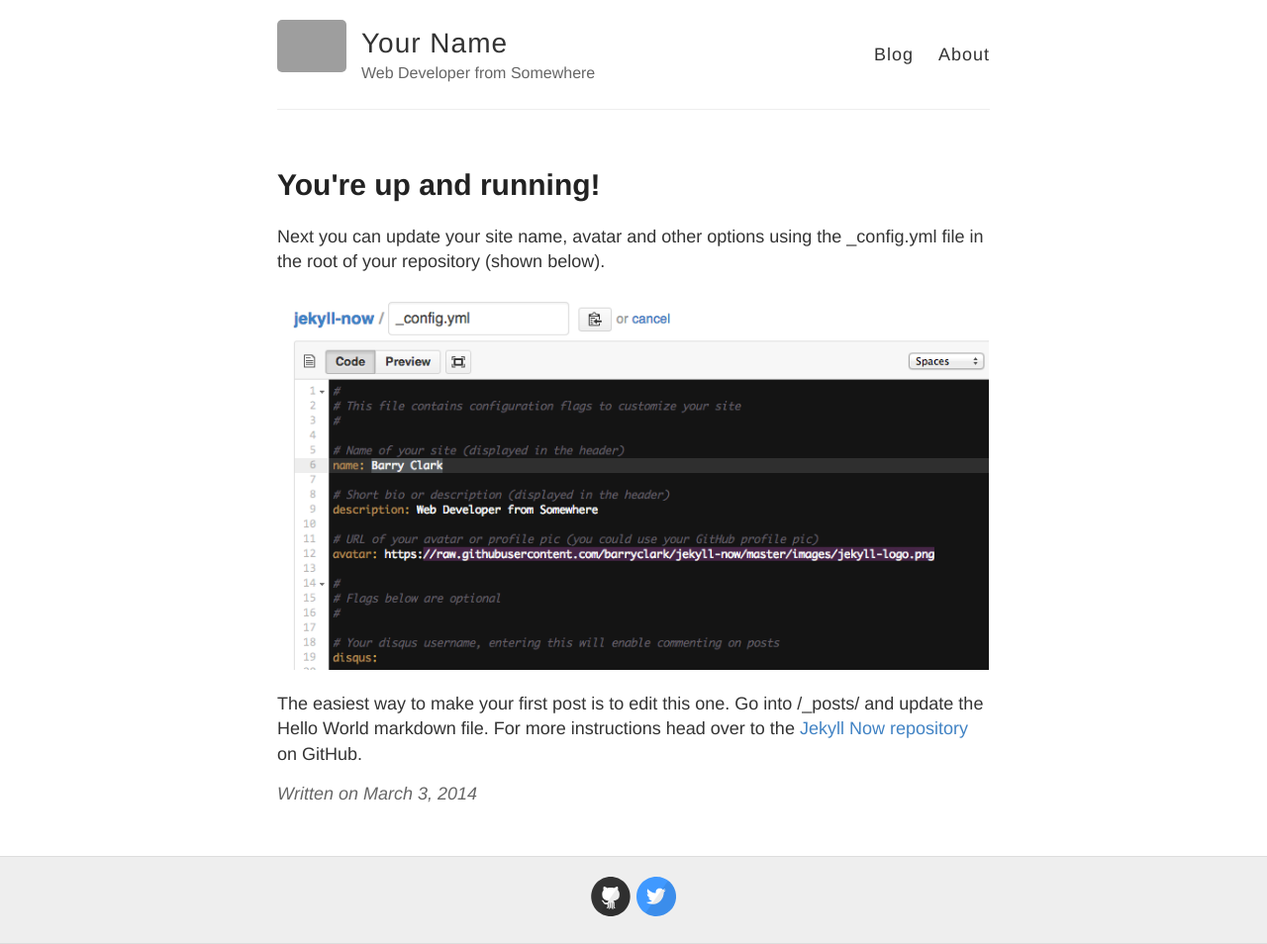
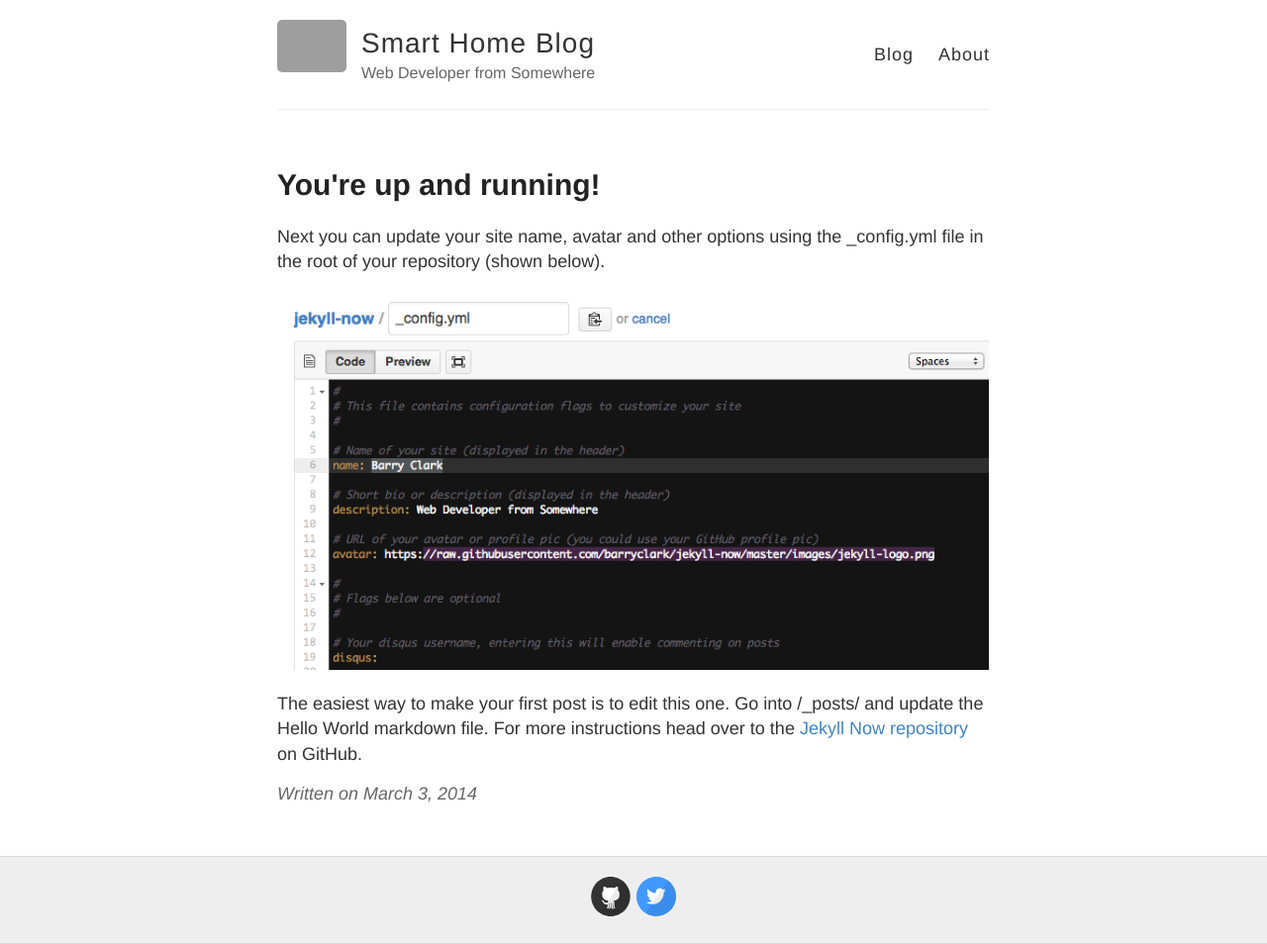
Before and after one commit to aperture1988/smart-home-blog-test, a Jekyll site: the page built from _posts/2014-3-3-Hello-World.md, in a window 1280 px wide. Shown: the whole page at 99% size. Built offline with Jekyll 4.4.1, drawn with Linux system fonts in a browser that asks for light colours; grey boxes are pictures that could not be loaded.

Commit message:
Update _config.yml

```diff
--- a/_config.yml
+++ b/_config.yml
@@ -3,7 +3,7 @@
 #
 
 # Name of your site (displayed in the header)
-name: Your Name
+name: Smart Home Blog
 
 # Short bio or description (displayed in the header)
 description: Web Developer from Somewhere
```
